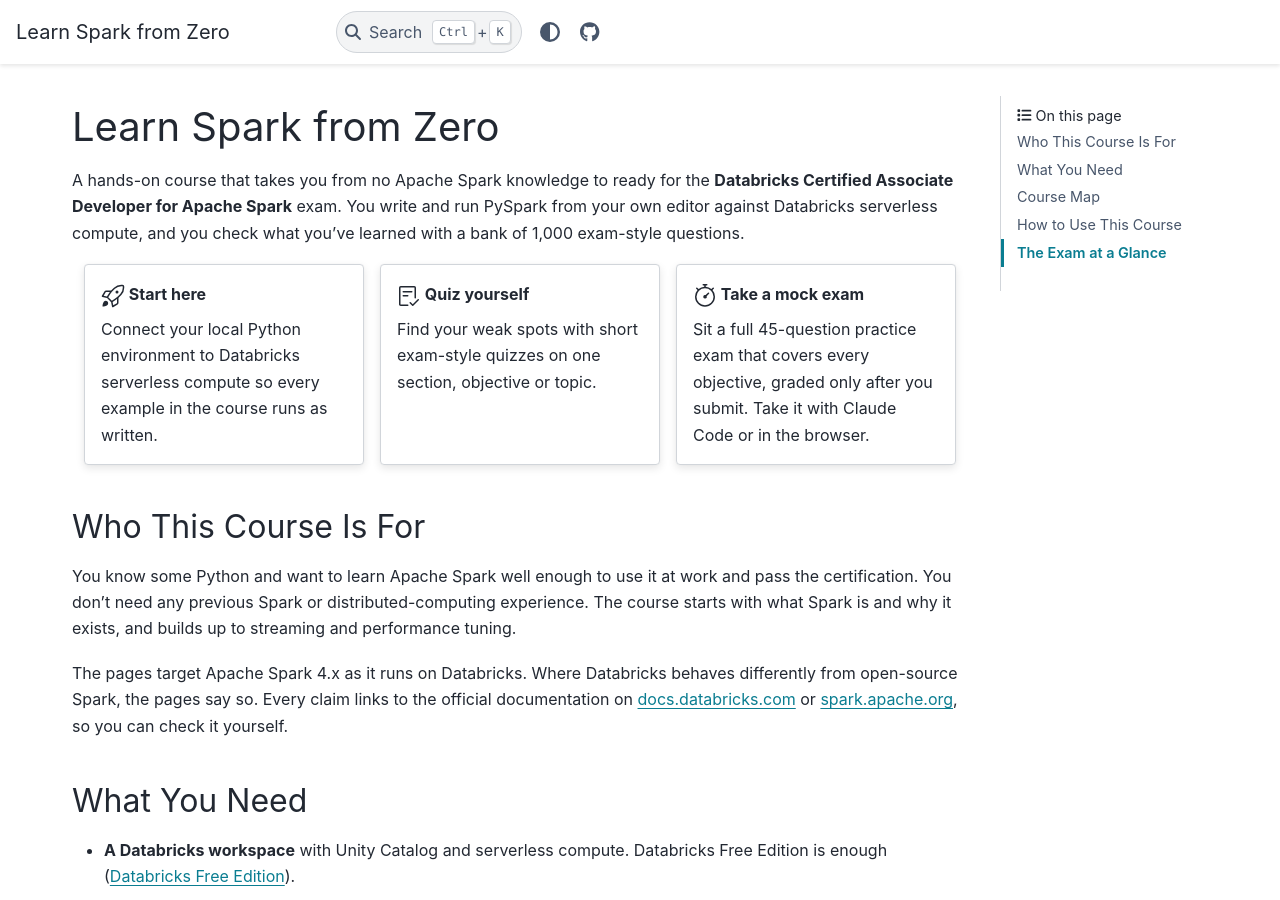
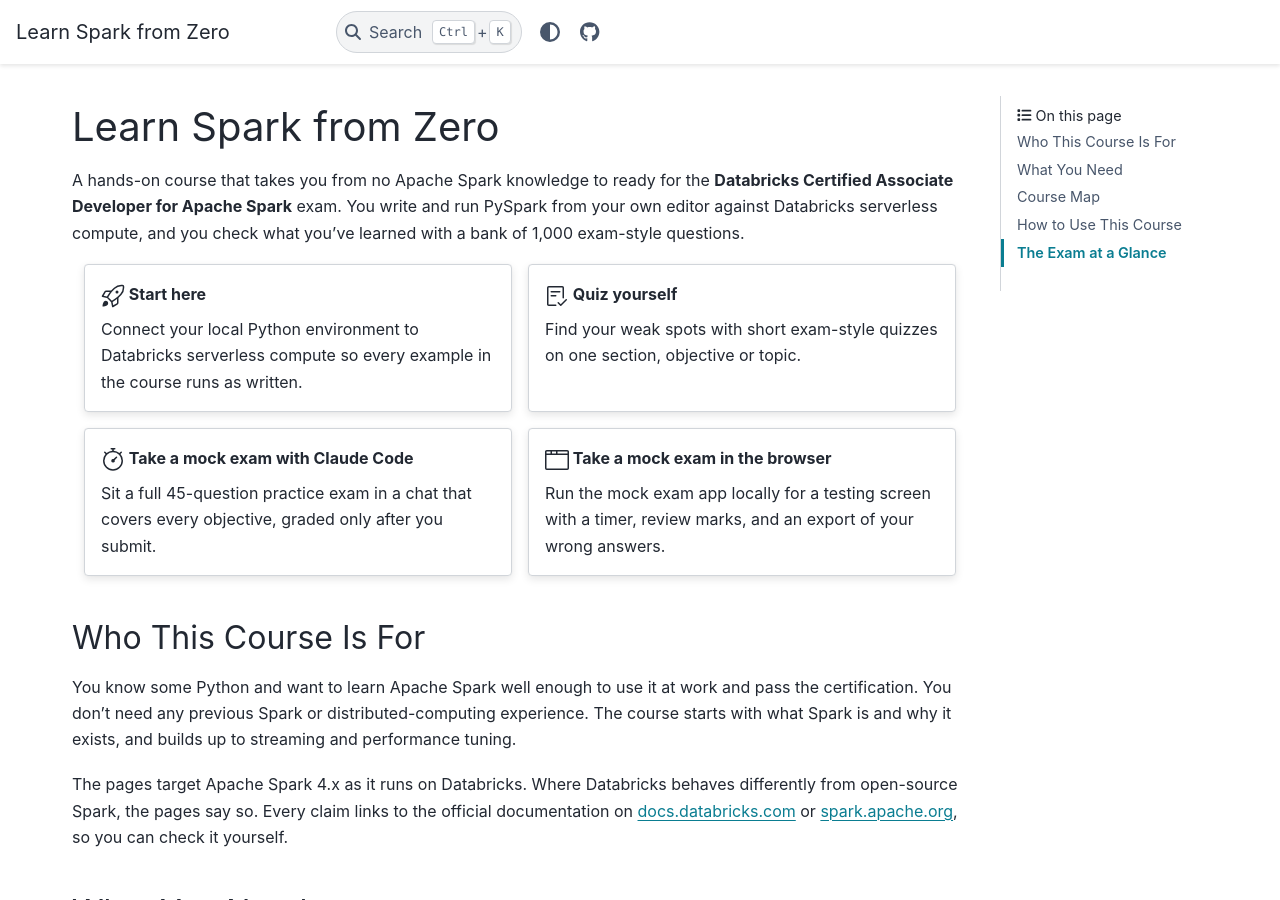
Before and after one commit to BALOGHBence/learn_spark_from_zero, a Sphinx documentation site: the page built from docs/source/index.md, in a window 1280 px wide and 900 px high. Built offline with Sphinx 7.4.7 and the PyData theme 0.15.4, drawn with Linux system fonts in a browser that asks for light colours.

Commit message:
feat: add mock exam app documentation and update index for browser exam option

```diff
--- a/docs/source/index.md
+++ b/docs/source/index.md
@@ -2,7 +2,7 @@
 
 A hands-on course that takes you from no Apache Spark knowledge to ready for the **Databricks Certified Associate Developer for Apache Spark** exam. You write and run PySpark from your own editor against Databricks serverless compute, and you check what you've learned with a bank of 1,000 exam-style questions.
 
-::::{grid} 1 1 3 3
+::::{grid} 1 1 2 2
 :gutter: 3
 
 :::{grid-item-card} {octicon}`rocket;1.5em` Start here
@@ -19,11 +19,18 @@
 Find your weak spots with short exam-style quizzes on one section, objective or topic.
 :::
 
-:::{grid-item-card} {octicon}`stopwatch;1.5em` Take a mock exam
+:::{grid-item-card} {octicon}`stopwatch;1.5em` Take a mock exam with Claude Code
 :link: 00_getting_started/03_taking_a_mock_exam_with_claude_code
 :link-type: doc
 
-Sit a full 45-question practice exam that covers every objective, graded only after you submit. Take it with Claude Code or in the browser.
+Sit a full 45-question practice exam in a chat that covers every objective, graded only after you submit.
+:::
+
+:::{grid-item-card} {octicon}`browser;1.5em` Take a mock exam in the browser
+:link: 00_getting_started/04_taking_a_mock_exam_in_the_browser
+:link-type: doc
+
+Run the mock exam app locally for a testing screen with a timer, review marks, and an export of your wrong answers.
 :::
 ::::
 
```
Also changed, not shown: docs/source/00_getting_started/04_taking_a_mock_exam_in_the_browser.md (+4 -0 lines), apps/mock-exam/README.md (added), 1 other file.
